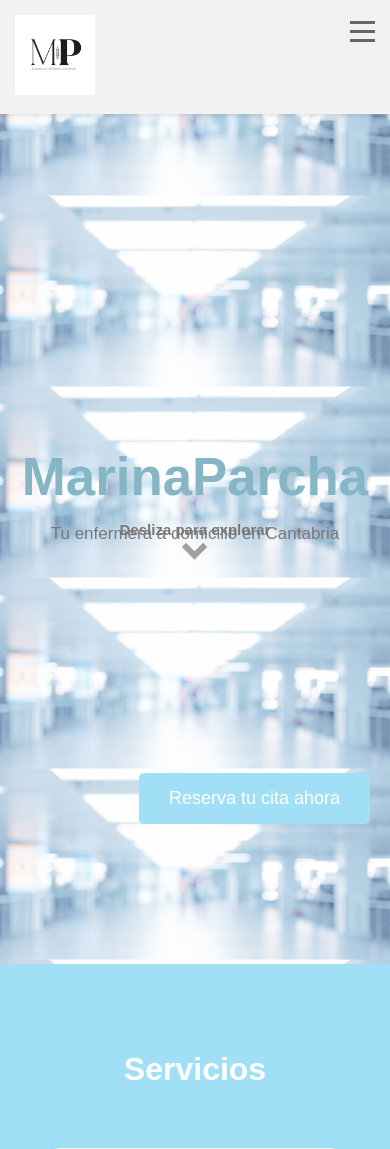
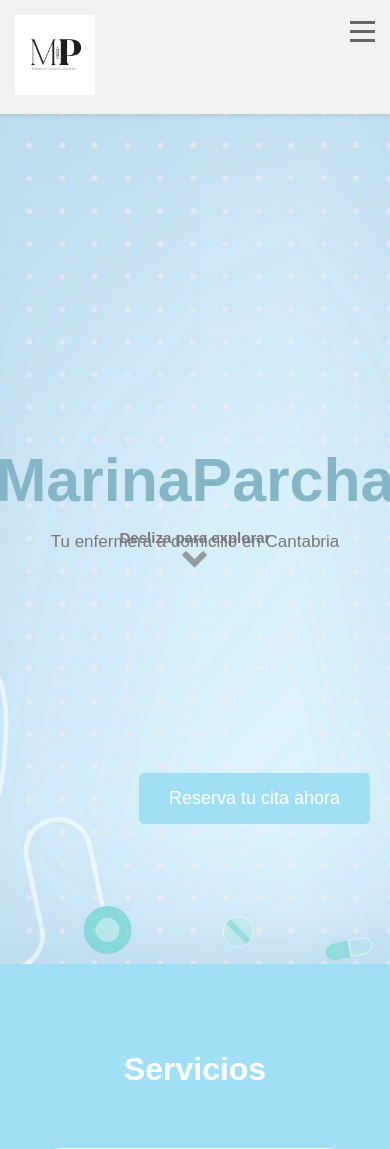
Before and after one commit to sYlskY7/Web-Marina-Parcha, a PHP site: page / in a window 390 px wide. Shown: the top 1149 px of the page. Run offline with PHP 8.4, Linux system fonts and the light colour scheme; some libraries are stand-ins or nearby versions.

Commit message:
Add files via upload

```diff
--- a/styles.css
+++ b/styles.css
@@ -675,17 +675,19 @@ footer {
 
   /* Estilos para la sección de Inicio en dispositivos móviles */
   #inicio {
-    background-size: contain;
-    height: auto;
+    background-size:cover;
+    background-image: url(./Assets/background-mobile.jpg);
     min-height: 100vh;
   }
 
   .intro-container {
     padding: 15px;
+    max-height: max-content;
+    height: 500px;
   }
 
   .intro-content h1 {
-    font-size: 3.3rem;
+    font-size: 3.8rem;
   }
   .intro-content p {
     font-size: 17px;
@@ -694,6 +696,7 @@ footer {
     font-size: 15px;
   }
   .scroll-down .arrow {
+
     width: 12px;
     height: 12px;
   }
```
Also changed, not shown: Assets/background-mobile.jpg (added).
